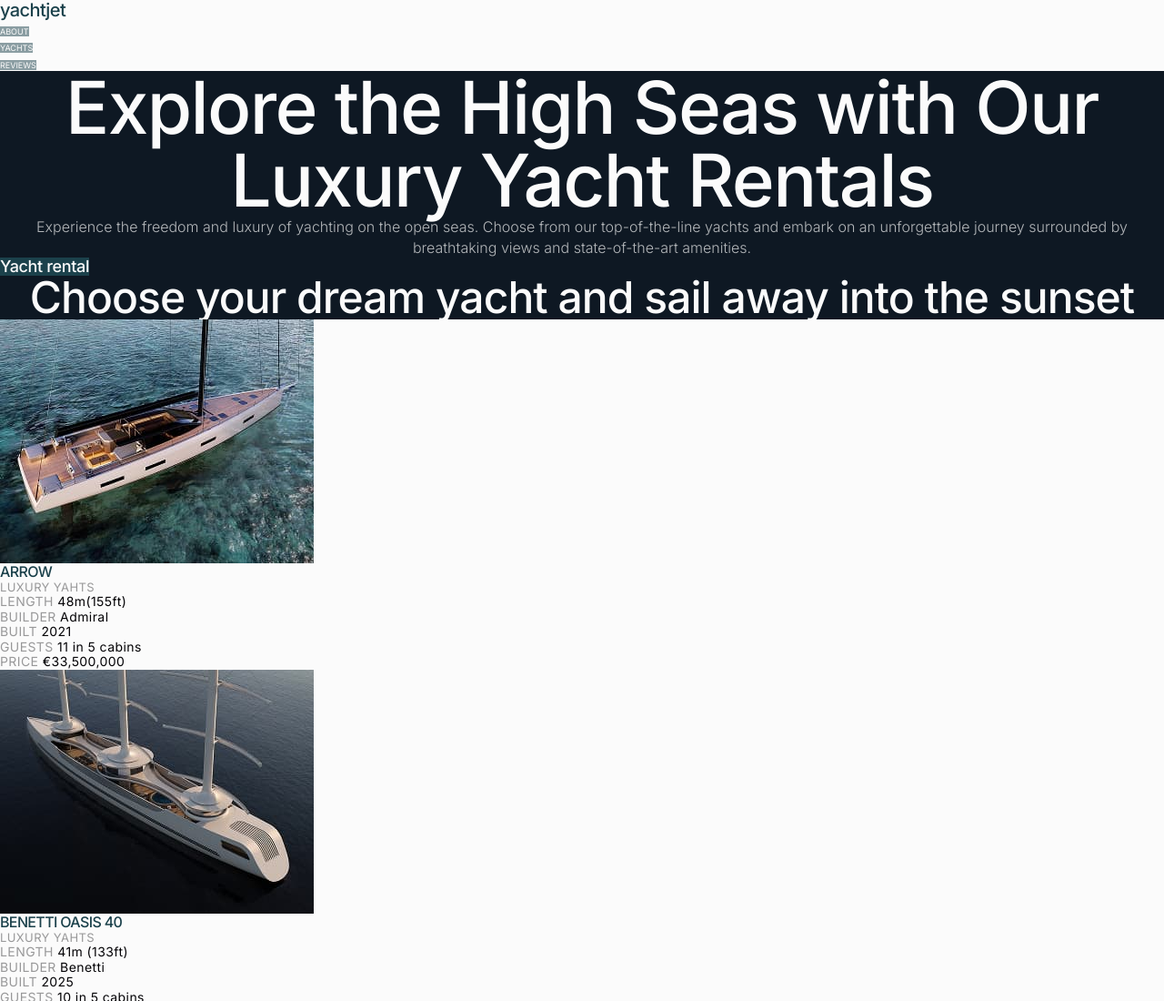
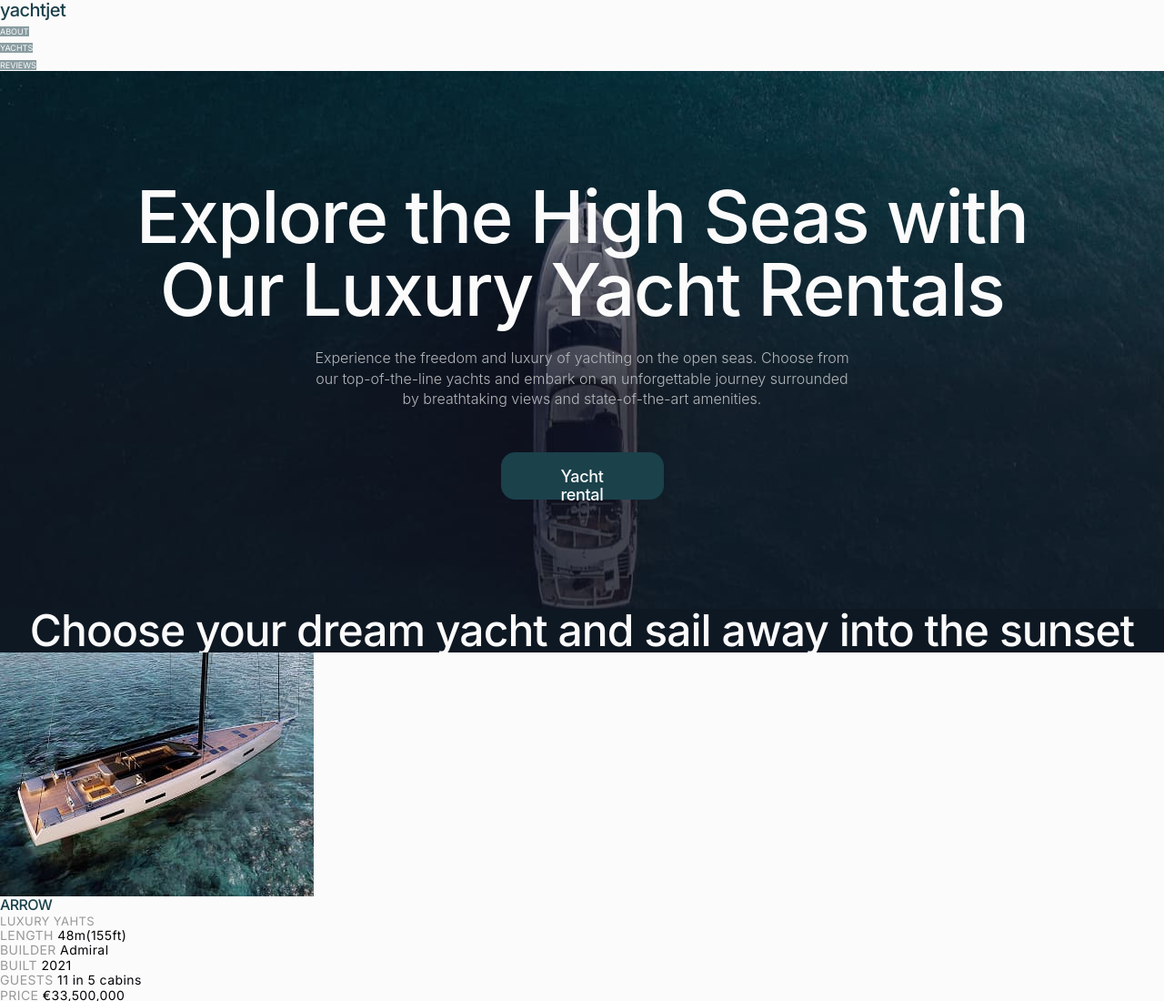
Before and after one commit to vizgalovyy/blended-02, a website built with Vite: page src/index.html in a window 1280 px wide. Shown: the top 1100 px of the page at 91% size. Built offline with nearby package versions, Linux system fonts and the light colour scheme; files whose address does not match are found by name.

Commit message:
Completed hero section

```diff
--- a/src/css/hero.css
+++ b/src/css/hero.css
@@ -1,29 +1,67 @@
+.hero-section {
+  display: flex;
+  flex-direction: column;
+  align-items: center;
+  justify-content: center;
+  max-width: 1280px;
+  padding-top: 120px;
+  padding-bottom: 120px;
+  margin: 0 auto;
+  background-color: #0f1e25;
+  background-image: url('C:\\Users\\User\\projects\\blended-02\\src\\img\\hero\\hero-desk.jpg');
+  background-size: cover;
+  background-position: center center;
+  background-repeat: no-repeat;
+}
+
+
 .hero-title {
+  font-family: 'Inter Medium', sans-serif;
   font-weight: 500;
+  max-width: 1001px;
   font-size: 80px;
   line-height: 1;
   letter-spacing: -0.02em;
   text-align: center;
+  color: #fbfbfb;
+  margin-bottom: 24px;
 }
 
-.hero-text {
+.hero-description {
+  font-family: 'Inter Light', sans-serif;
+  max-width: 597px;
   font-weight: 300;
+  font-size: 16px;
   line-height: 1.4;
   text-align: center;
   color: #b4b7ba;
+  margin-bottom: 48px;
 }
 
-.hero-button {
+.btn-hero {
+  font-family: 'Inter Medium', sans-serif;
   font-weight: 500;
   font-size: 18px;
   line-height: 1.1;
   letter-spacing: -0.02em;
+  width: 179px;
+  height: 52px;
   color: #fbfbfb;
-  background-color: #1b414b;
+  border: 1px solid #1b414b;
+  border-radius: 15px;
+  padding: 16px 40px;
+  width: 179px;
+  height: 52px;
+  background: #1b414b;
+  cursor: pointer;
+  transition: background-color 250ms cubic-bezier(0.4, 0, 0.2, 1),
+      transform 250ms cubic-bezier(0.4, 0, 0.2, 1),
+      opacity 250ms cubic-bezier(0.4, 0, 0.2, 1);
 }
 
-.hero-button:hover,
-.hero-button:focus {
+.btn-hero:hover,
+.btn-hero:focus {
   color: #1b414b;
-  background-color: #fbfbfb;
+  border: 1px solid #fbfbfb;
+  background: #fbfbfb;
 }
--- a/src/partials/hero.html
+++ b/src/partials/hero.html
@@ -3,11 +3,11 @@
     Explore the High Seas with Our Luxury Yacht Rentals
   </h1>
 
-  <p class="hero-text">
+  <p class="hero-description">
     Experience the freedom and luxury of yachting on the open seas. Choose from
     our top-of-the-line yachts and embark on an unforgettable journey surrounded
     by breathtaking views and state-of-the-art amenities.
   </p>
 
-  <button class="hero-button" type="button">Yacht rental</button>
+  <button class="btn-hero" type="button">Yacht rental</button>
 </section>
```
